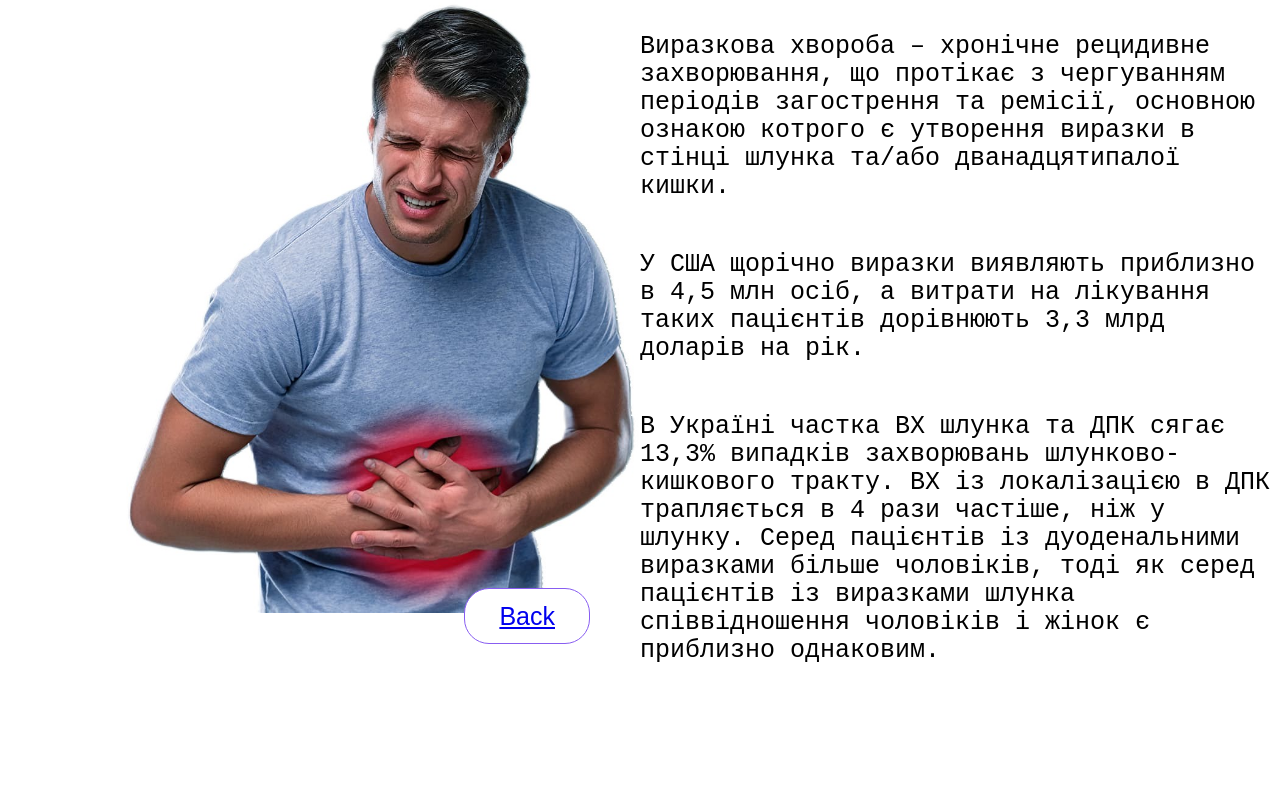
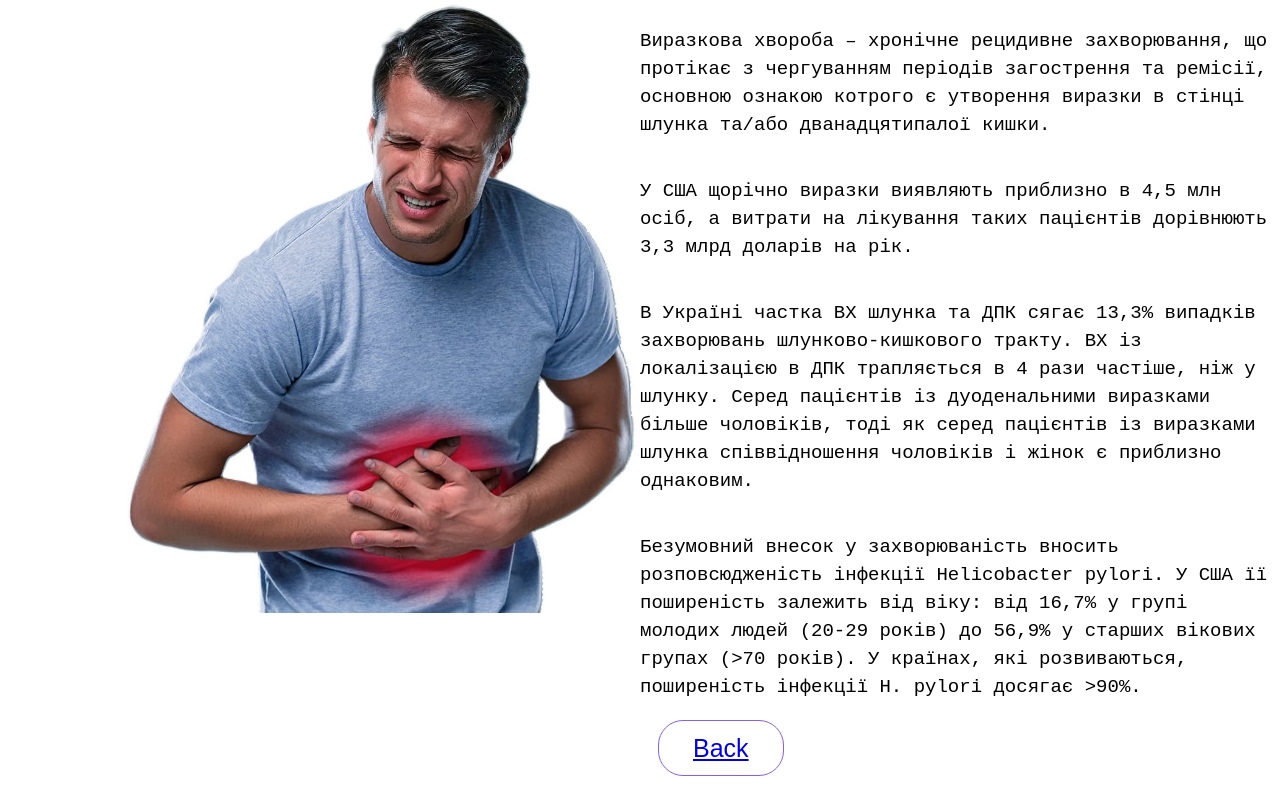
Before and after one commit to tasrad/BM-2, a plain HTML site: page index2.html in a window 1280 px wide. Drawn offline with Linux system fonts and the light colour scheme.

Commit message:
e-,hjiehf

```diff
--- a/index2.html
+++ b/index2.html
@@ -36,7 +36,7 @@ body {
         float: right;
         width: 50%;
         text-align: left;
-        font-size: 25px;
+        font-size: 19px;
         line-height: 28px;
         font-family: PT Mono, monospace;
         margin-left: 50px;
@@ -60,9 +60,10 @@ body {
       }
     footer{
       display: block;
-      float: right;
+      float: left;
       text-align: center;
-      margin-top: 200px;
+      margin-left: 650px;
+
     }
         </style>
       </head>
@@ -78,6 +79,9 @@ body {
             <p>
                 В Україні частка ВХ шлунка та ДПК сягає 13,3% випадків захворювань шлунково-кишкового тракту. ВХ із локалізацією в ДПК трапляється в 4 рази частіше, ніж у шлунку. Серед пацієнтів із дуоденальними виразками більше чоловіків, тоді як серед пацієнтів із виразками шлунка співвідношення чоловіків і жінок є приблизно однаковим.
             </p>
+            <p>
+                Безумовний внесок у захворюваність вносить розповсюдженість інфекції Helicobacter pylori. У США її поширеність залежить від віку: від 16,7% у групі молодих людей (20-29 років) до 56,9% у старших вікових групах (>70 років). У країнах, які розвиваються, поширеність інфекції H. pylori досягає >90%.
+            </p>
         </div>
             <footer>
                 <button>
```
